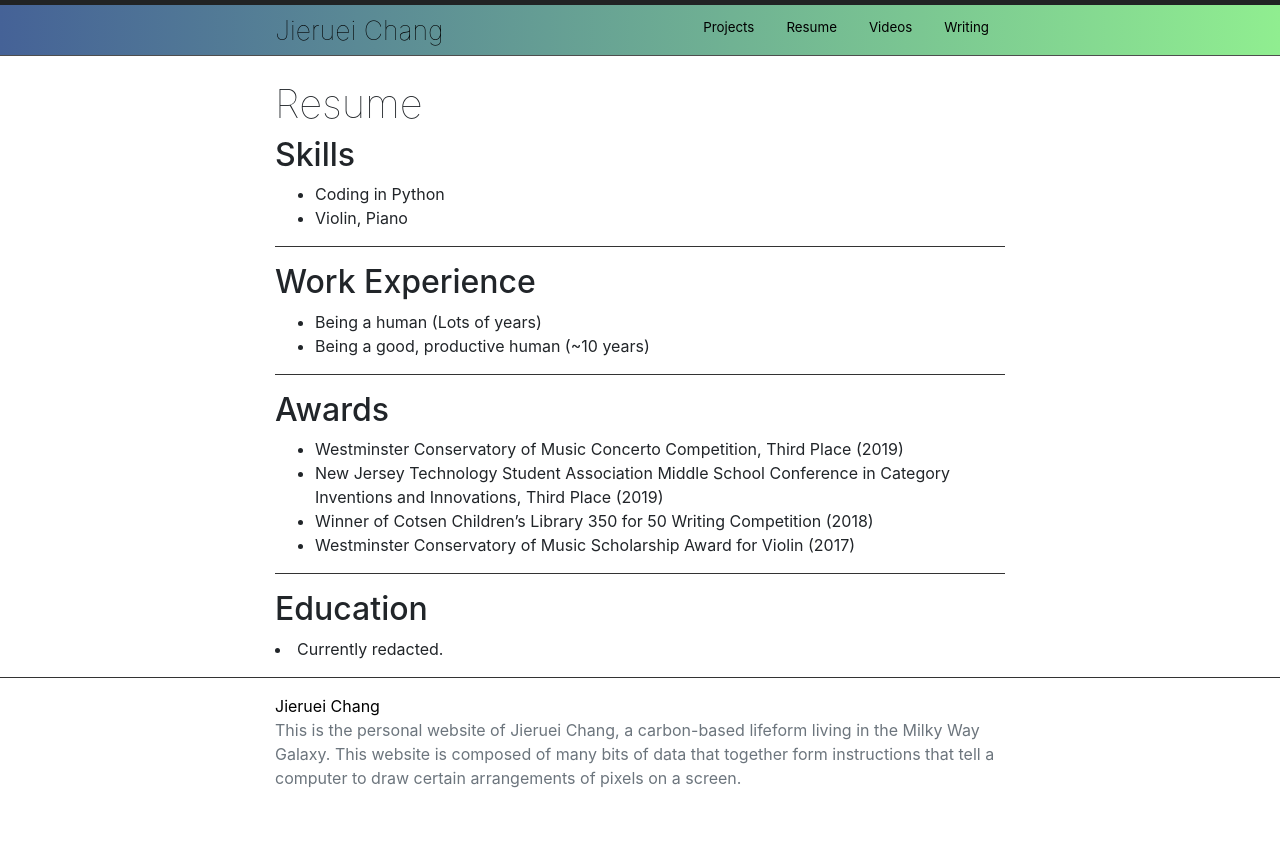
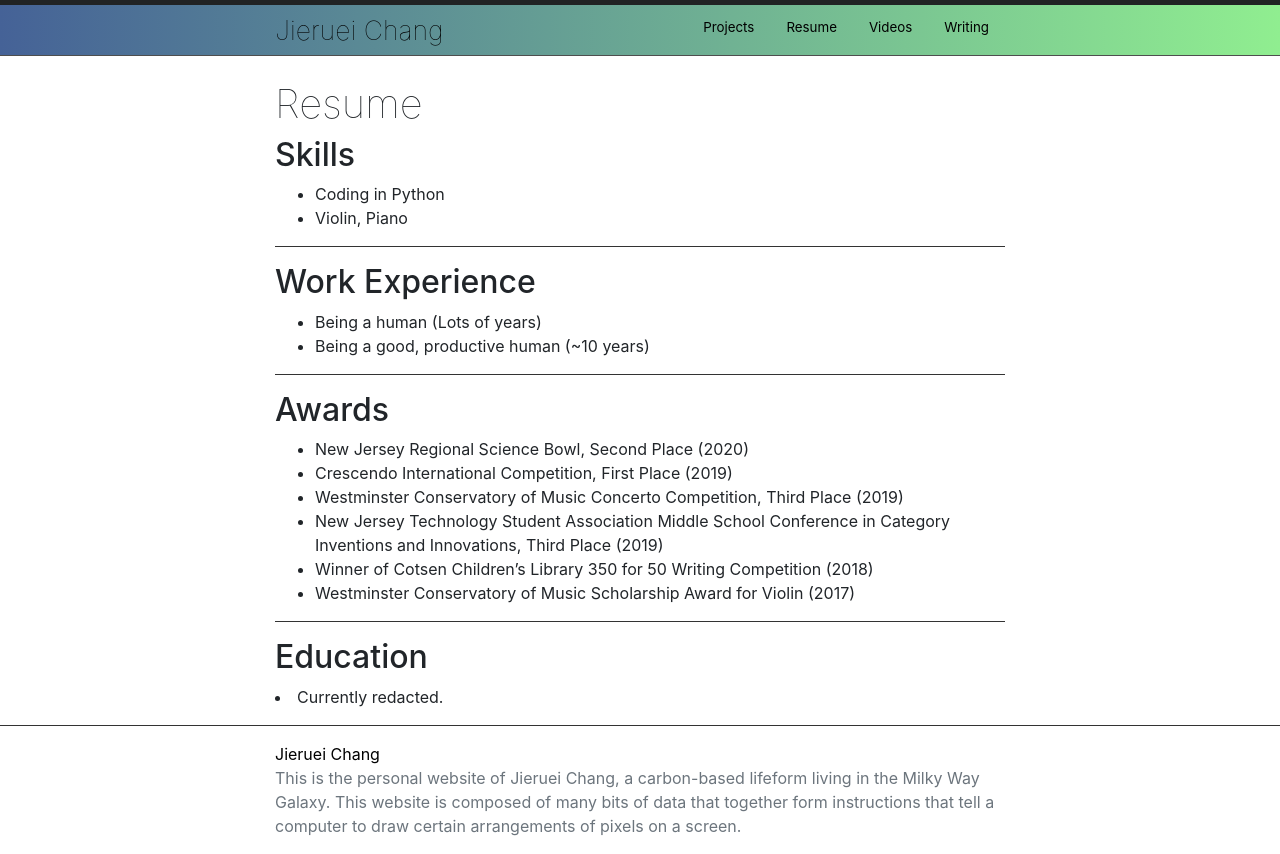
Before and after one commit to jierueichang/v2, a plain HTML site: page resume.html in a window 1280 px wide. Before the commit the page ends 806 px from the top, so only its background shows below. Drawn offline with nearby package versions, Linux system fonts and the light colour scheme.

Commit message:
Update resume
Add Crescendo Competition and Science Bowl Entries

```diff
--- a/resume.html
+++ b/resume.html
@@ -60,6 +60,8 @@
                     </ul><hr>
                     <h2>Awards</h2>
                     <ul>
+                        <li>New Jersey Regional Science Bowl, Second Place (2020)</li>
+                        <li>Crescendo International Competition, First Place (2019)</li>
                         <li>Westminster Conservatory of Music Concerto Competition, Third Place (2019)</li>
                         <li>New Jersey Technology Student Association Middle School Conference in Category Inventions and Innovations, Third Place (2019)</li>
                         <li>Winner of Cotsen Children’s Library 350 for 50 Writing Competition (2018)</li>
```
